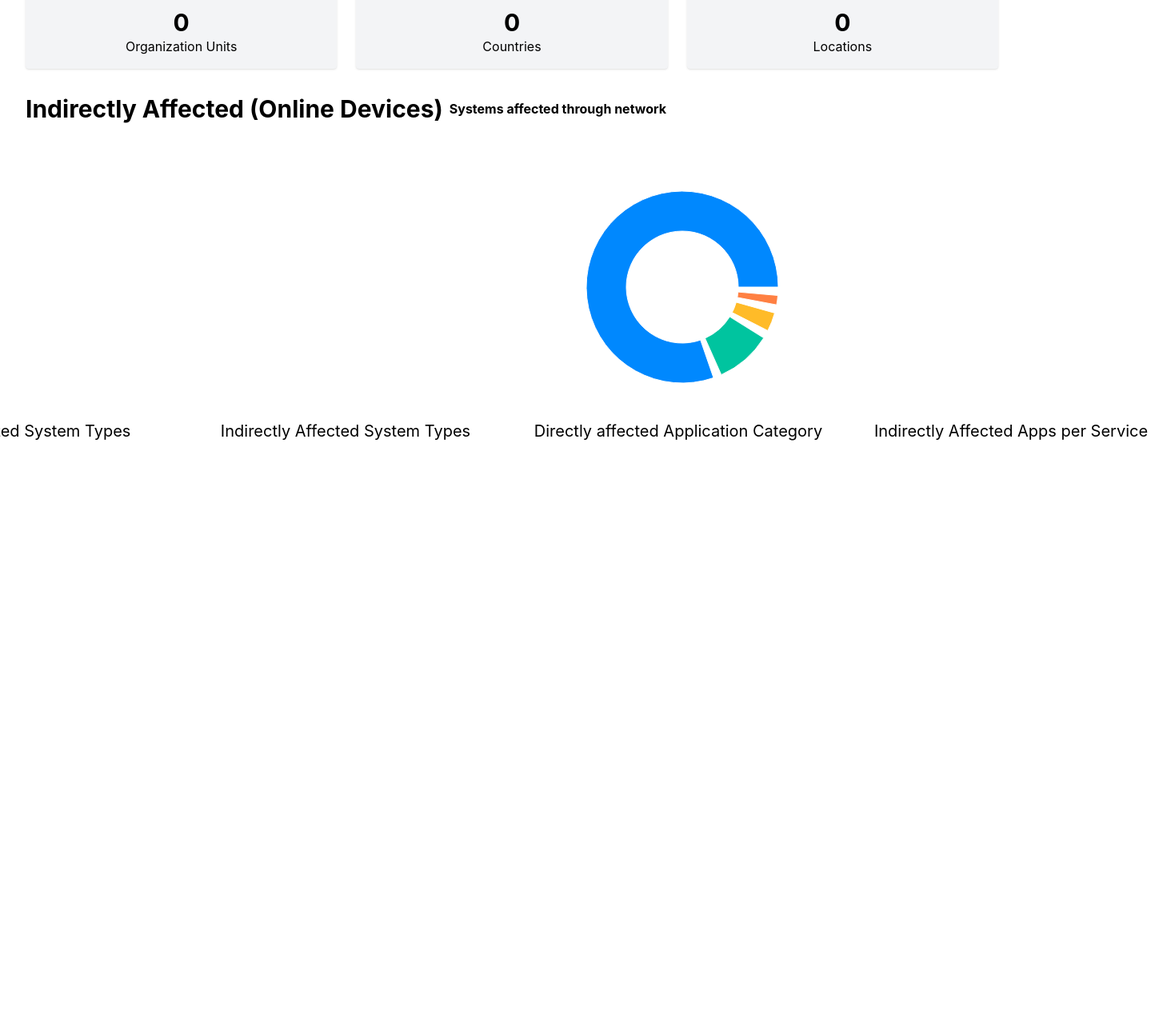
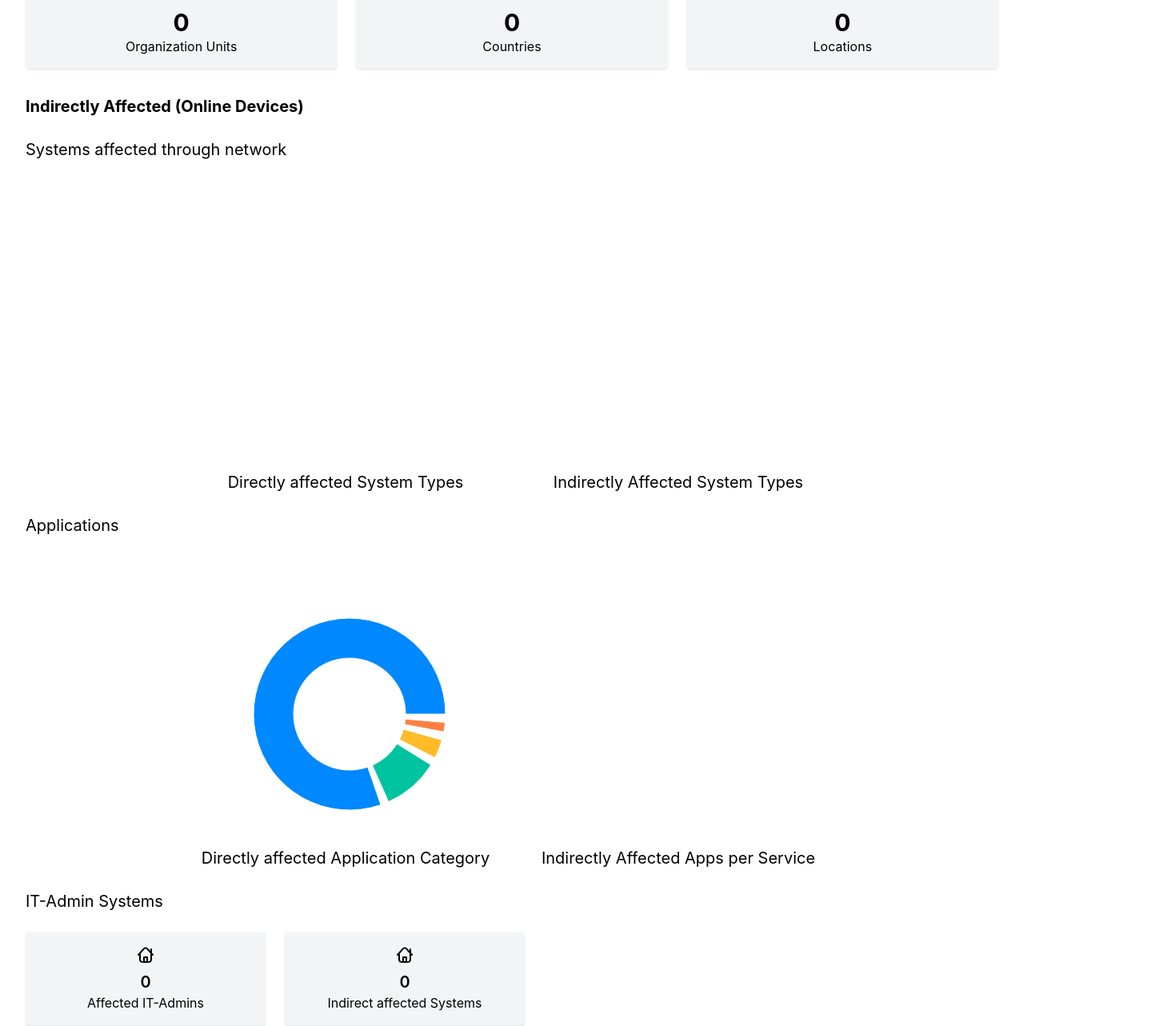
Before and after one commit to helenzhangyc/HackaTuLuWonderland, a React (Create React App) app in the folder wonderland_frontend/: page / in a window 1280 px wide. Shown: the part 1172-2455 px from the top of the page at 80% size, 1464 px wide, since content can reach past the window. Before the commit the page ends 1758 px from the top, so only its background shows below. Built offline with nearby package versions, Linux system fonts and the light colour scheme.

Commit message:
finished new frontend implmentation

```diff
--- a/wonderland_frontend/src/components/IndirectlyAffected.jsx
+++ b/wonderland_frontend/src/components/IndirectlyAffected.jsx
@@ -1,5 +1,5 @@
 import { PieChart, Pie, Cell, Tooltip } from "recharts";
-import { ReactComponent as CoolDiagramsIcon } from '../icons/cool_diagrams.svg';
+import { ReactComponent as HouseIcon } from '../icons/house.svg';
 import jsondata from '../jsons/test.json';
 
 const COLORS = ["#0088FE", "#00C49F", "#FFBB28", "#FF8042"];
@@ -34,14 +34,20 @@ const renderPieChart = (data) => (
 
 
 const CoolDiagrams = () => {
+    const ITAdminSystems = [
+        { label: "Affected IT-Admins", value: jsondata.affectedITAdminCount, icon: <HouseIcon className="h-6 w-6 text-red-500" />},
+        { label: "Indirect affected Systems", value: jsondata.indirectAffectedSystemCountThroughITAdmin, icon: <HouseIcon className="h-6 w-6 text-red-500" /> },
+      ];
   return (
     <div className="flex flex-col items-center justify-center">
   <div className="flex items-center space-x-2 self-start">
-        <div className="text-3xl font-bold">Indirectly Affected (Online Devices)</div>
-        <br/>
-        <b>Systems affected through network</b>
+    <div style={{ fontSize: "20px", fontWeight: "bold" }}>Indirectly Affected (Online Devices)</div>
   </div>
-      <div className="flex space-x-4">
+  <br />
+  <div className="self-start text-left w-full" style={{ fontSize: '20px' }}>Systems affected through network</div>
+
+  {/* First Row: First Two Pie Charts */}
+  <div className="flex space-x-4 mt-4">
     <div className="flex flex-col items-center">
       <div className="flex">
         {renderPieChart(directlyAffectedSystemTypes)}
@@ -54,7 +60,11 @@ const CoolDiagrams = () => {
       </div>
       <p style={{ marginTop: '-30px', fontSize: '20px' }}>Indirectly Affected System Types</p>
     </div>
+  </div>
 
+  {/* Second Row: Applications and Last Two Pie Charts */}
+  <div className="self-start text-left w-full mt-6" style={{ fontSize: '20px' }}>Applications</div>
+  <div className="flex space-x-4 mt-4">
     <div className="flex flex-col items-center">
       <div className="flex">
         {renderPieChart(directlyAffectedApplicationCategory)}
@@ -68,6 +78,21 @@ const CoolDiagrams = () => {
       <p style={{ marginTop: '-30px', fontSize: '20px' }}>Indirectly Affected Apps per Service</p>
     </div>
   </div>
+
+  <div className="self-start text-left w-full mt-6" style={{ fontSize: '20px' }}>IT-Admin Systems</div>
+  <br/>
+  <div className="flex w-full justify-start gap-6 mb-8">
+  {ITAdminSystems.map((item) => (
+    <div
+      key={item.label}
+      className="flex-1 max-w-[300px] bg-gray-100 p-4 rounded shadow flex flex-col justify-center items-center"
+    >
+      <div className="flex justify-center mb-2">{item.icon}</div>
+      <h2 className="text-xl font-semibold">{item.value}</h2>
+      <p className="text-center">{item.label}</p>
+    </div>
+  ))}
+</div>
 </div>
   );
 };
```
Lines whose indentation alone changed are shown as unchanged.
